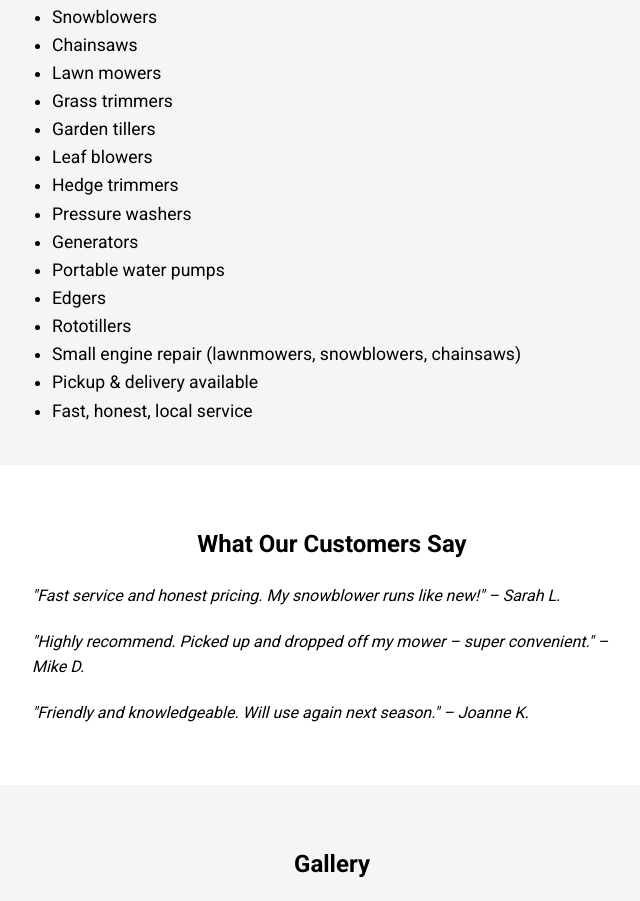
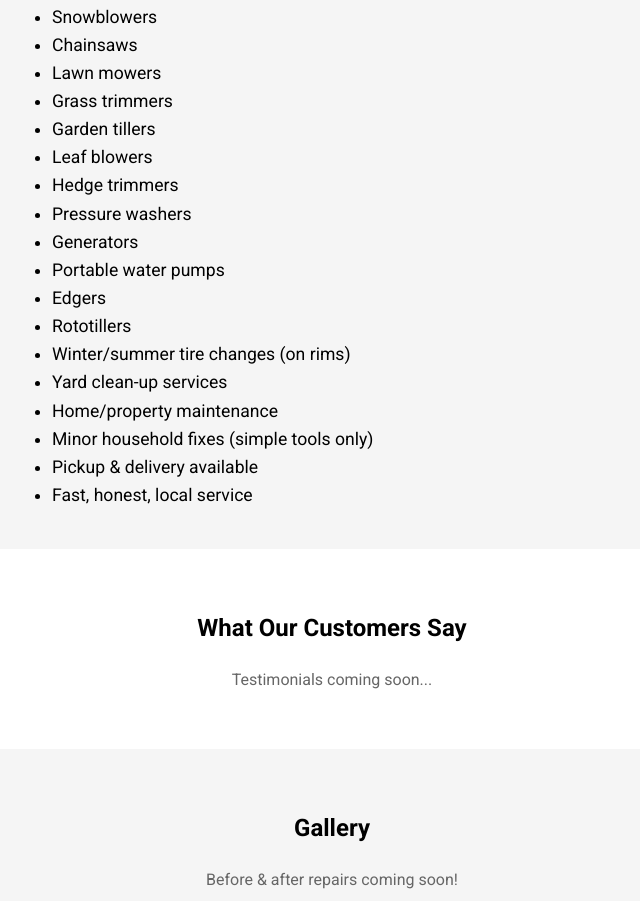
Before and after one commit to orwolfe33/winarden-repairs, a plain HTML site: page index 2.html in a window 1280 px wide. Shown: the part 449-1350 px from the top of the page, without its empty margins (308-948 px from the left). Drawn offline with Linux system fonts and the light colour scheme.

Commit message:
Add files via upload

```diff
--- a/index 2.html
+++ b/index 2.html
@@ -1,4 +1,3 @@
-
 <!DOCTYPE html>
 <html lang="en">
 <head>
@@ -51,7 +50,10 @@
       <li>Portable water pumps</li>
       <li>Edgers</li>
       <li>Rototillers</li>
-      <li>Small engine repair (lawnmowers, snowblowers, chainsaws)</li>
+      <li>Winter/summer tire changes (on rims)</li>
+      <li>Yard clean-up services</li>
+      <li>Home/property maintenance</li>
+      <li>Minor household fixes (simple tools only)</li>
       <li>Pickup & delivery available</li>
       <li>Fast, honest, local service</li>
     </ul>
@@ -59,9 +61,7 @@
 
   <section id="testimonials" style="padding: 40px;">
     <h2 style="text-align: center;">What Our Customers Say</h2>
-    <blockquote style="max-width: 600px; margin: 20px auto; font-style: italic;">"Fast service and honest pricing. My snowblower runs like new!" – Sarah L.</blockquote>
-    <blockquote style="max-width: 600px; margin: 20px auto; font-style: italic;">"Highly recommend. Picked up and dropped off my mower – super convenient." – Mike D.</blockquote>
-    <blockquote style="max-width: 600px; margin: 20px auto; font-style: italic;">"Friendly and knowledgeable. Will use again next season." – Joanne K.</blockquote>
+    <p style="text-align: center; color: #666;">Testimonials coming soon...</p>
   </section>
 
   <section id="gallery" style="padding: 40px; background-color: #f5f5f5; text-align: center;">
```
